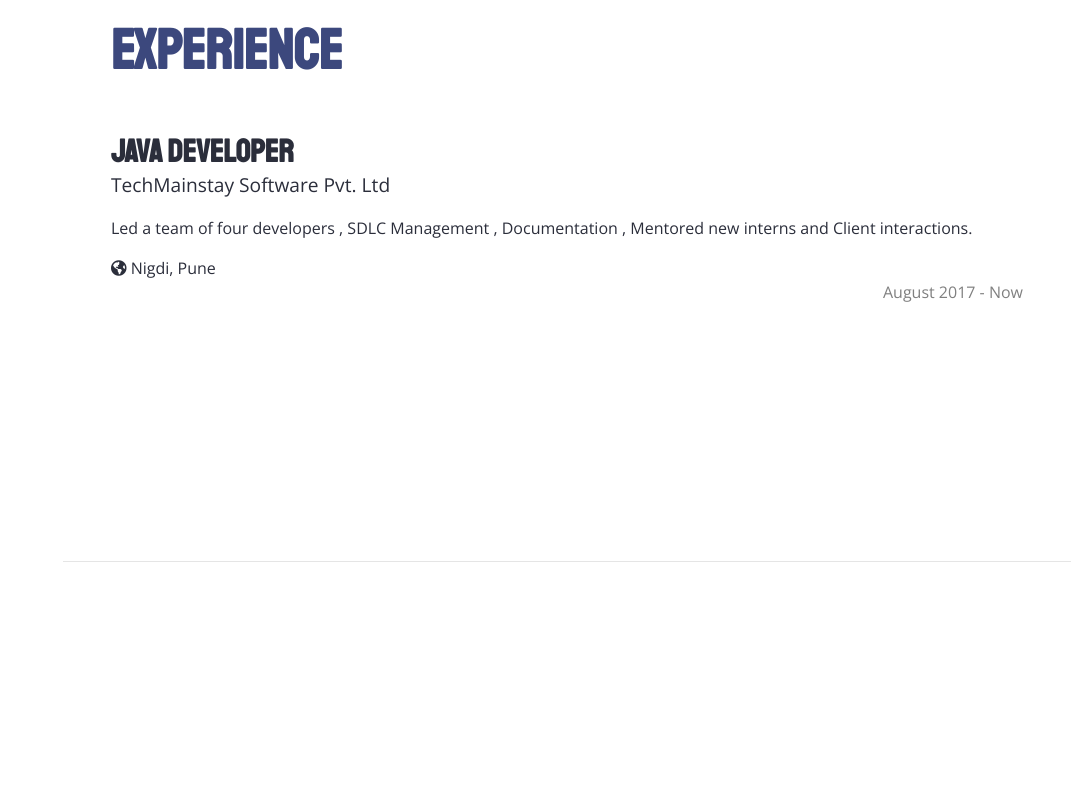
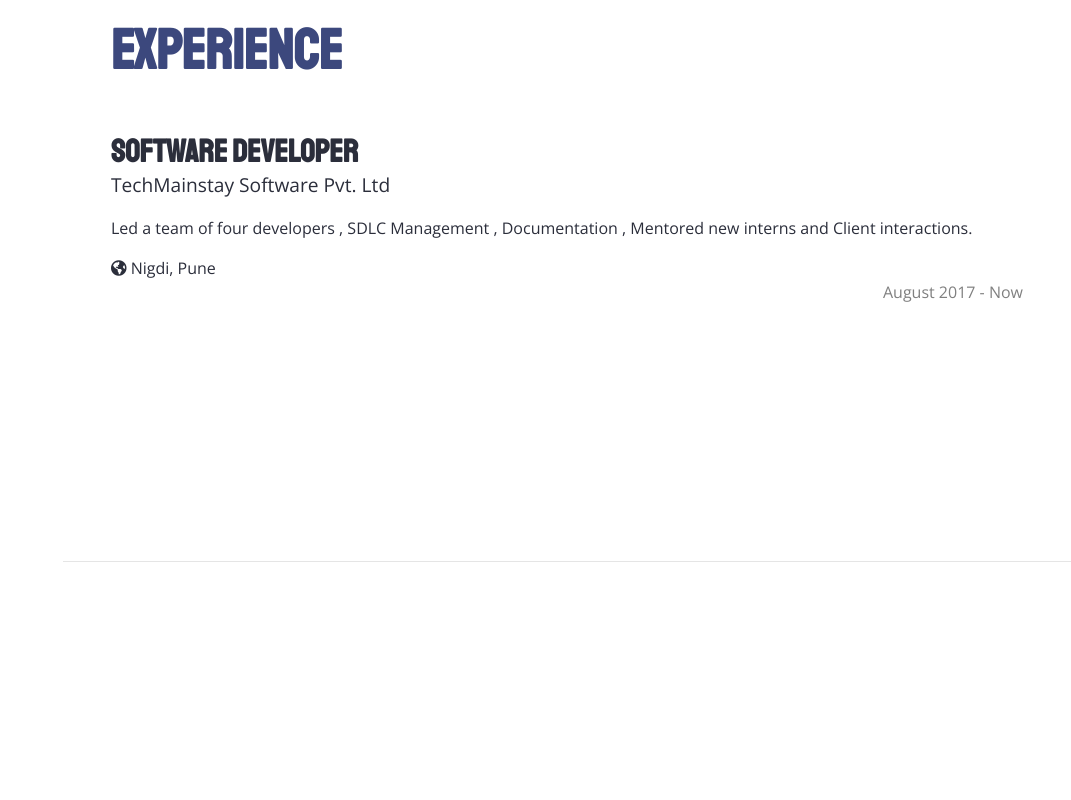
Before and after one commit to manesid/Sid-Portfolio, a plain HTML site: page index.html in a window 1280 px wide. Shown: the part 1040-1840 px from the top of the page, without its empty margins (209-1280 px from the left). Drawn offline with nearby package versions, Linux system fonts and the light colour scheme.

Commit message:
Resume changes

```diff
--- a/data/data.js
+++ b/data/data.js
@@ -2,8 +2,8 @@
 let profile = {
   picture: "https://github.com/manesid/Sid-Portfolio/raw/master/img/me.jpg",
   name: "Siddheshwar Mane",
-  description: "Java Developer & Software Engineer.",
-  bio: "Java Developer with two years of IT experience in all phases of SDLC such as Planning,Analysis,Design,Implementation,Testing and Maintenance.",
+  description: "Software Developer.",
+  bio: "Software Developer with two years of IT experience in all phases of SDLC such as Planning,Analysis,Design,Implementation,Testing and Maintenance.",
   email: "manesid3@gmail.com",
   location: "Pune, Maharashtra",
   birth: "1995-05-11", // YYYY-MM-DD format
@@ -15,7 +15,9 @@ let profile = {
     "Android",
     "Javascript",
     "SQL",
-    "H2"
+    "H2",
+    "NodeJS",
+    "Electron JS"
   ],
   social: {
     linkedin: "https://www.linkedin.com/in/guim-gonzalez-846606134/",
@@ -25,7 +27,7 @@ let profile = {
     dev: ""
   },
   experience: [{
-    title: "Java Developer",
+    title: "Software Developer",
     company: "TechMainstay Software Pvt. Ltd",
     url: "http://techmainstay.com/",
     location: "Nigdi, Pune",
```
Also changed, not shown: index.html (+11 -0 lines), js/index.js (+13 -1 lines), 1 other file.
